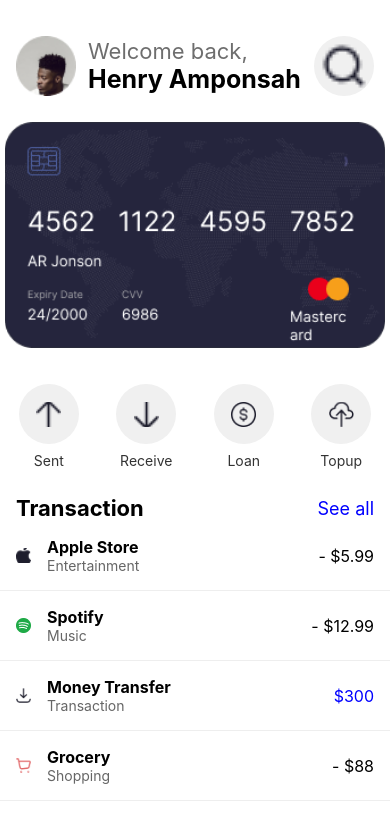
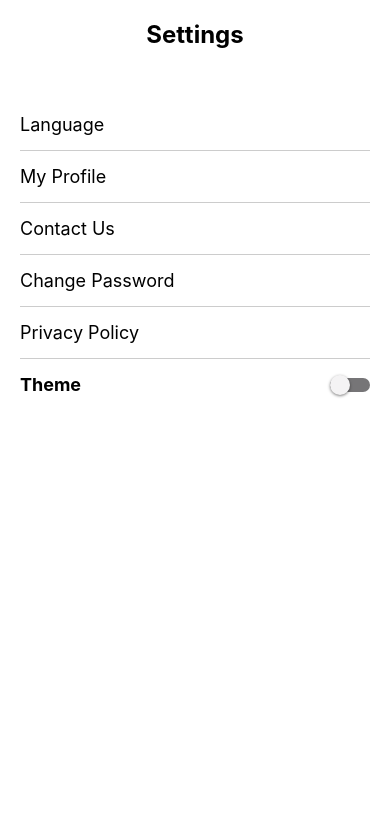
Before and after one commit to Tormalok/rn-assignment5-11358466, a React Native app: screen / in a window 390 px wide. Shown: the top 840 px of the page. Built offline with nearby package versions, Linux system fonts and the light colour scheme.

Commit message:
completed the settings screen

```diff
--- a/App.js
+++ b/App.js
@@ -1,12 +1,14 @@
 import { StatusBar } from 'react-native';
 import { StyleSheet, Text, View, Image } from 'react-native';
 import HomeScreen from './screens/HomeScreen';
+import SettingsScreen from './screens/SettingsScreen';
 
 export default function App() {
   return (
     <View style={styles.container}>
-      {/* <StatusBar style="auto" /> */}
-      <HomeScreen />
+      <StatusBar style="auto" />
+      {/* <HomeScreen /> */}
+      <SettingsScreen />
     </View>
   );
 }
--- a/screens/SettingsScreen.jsx
+++ b/screens/SettingsScreen.jsx
@@ -0,0 +1,85 @@
+import React, { useState } from 'react';
+import {
+  View,
+  Text,
+  StyleSheet,
+  TouchableOpacity,
+  Switch,
+  ScrollView,
+} from 'react-native';
+
+const SettingsScreen = () => {
+  const [isThemeEnabled, setIsThemeEnabled] = useState(false);
+  const toggleSwitch = () =>
+    setIsThemeEnabled((previousState) => !previousState);
+
+  return (
+    <ScrollView style={styles.container}>
+      <Text style={styles.header}>Settings</Text>
+
+      <TouchableOpacity style={styles.option}>
+        <Text style={styles.optionText}>Language</Text>
+      </TouchableOpacity>
+
+      <TouchableOpacity style={styles.option}>
+        <Text style={styles.optionText}>My Profile</Text>
+      </TouchableOpacity>
+
+      <TouchableOpacity style={styles.option}>
+        <Text style={styles.optionText}>Contact Us</Text>
+      </TouchableOpacity>
+
+      <TouchableOpacity style={styles.option}>
+        <Text style={styles.optionText}>Change Password</Text>
+      </TouchableOpacity>
+
+      <TouchableOpacity style={styles.option}>
+        <Text style={styles.optionText}>Privacy Policy</Text>
+      </TouchableOpacity>
+
+      <View style={[styles.option, styles.disableBB]}>
+        <Text style={[styles.optionText, styles.boldText]}>Theme</Text>
+        <Switch
+          trackColor={{ false: '#767577', true: '#81b0ff' }}
+          thumbColor={isThemeEnabled ? '#f5dd4b' : '#f4f3f4'}
+          onValueChange={toggleSwitch}
+          value={isThemeEnabled}
+        />
+      </View>
+    </ScrollView>
+  );
+};
+
+const styles = StyleSheet.create({
+  container: {
+    flex: 1,
+    backgroundColor: '#fff',
+    paddingHorizontal: 20,
+    paddingTop: 20,
+  },
+  header: {
+    fontSize: 24,
+    fontWeight: 'bold',
+    marginBottom: 50,
+    alignSelf: 'center',
+  },
+  option: {
+    flexDirection: 'row',
+    justifyContent: 'space-between',
+    alignItems: 'center',
+    paddingVertical: 15,
+    borderBottomWidth: 1,
+    borderBottomColor: '#ccc',
+  },
+  optionText: {
+    fontSize: 18,
+  },
+  boldText: {
+    fontWeight: 'bold',
+  },
+  disableBB: {
+    borderBottomWidth: 0,
+  },
+});
+
+export default SettingsScreen;
```
